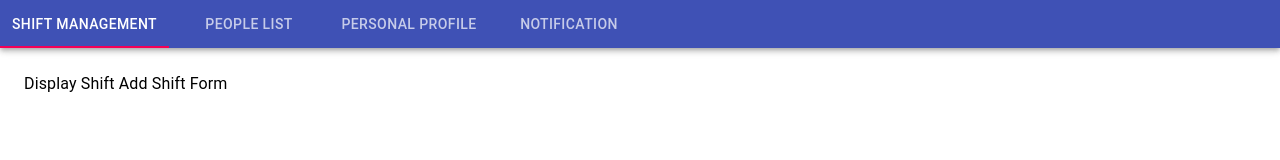
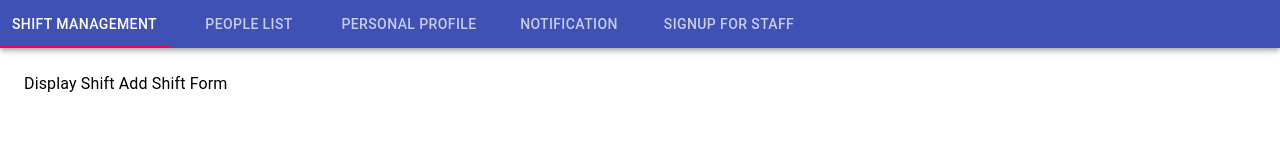
Before and after one commit to SEPM-M3-1/front-end, a React (Create React App) app: page /dashboardm in a window 1280 px wide. Shown: the top 160 px of the page. Built offline with nearby package versions, Linux system fonts and the light colour scheme.

Commit message:
add dashboard

```diff
--- a/src/components/DashBoardM/DashBoardM.js
+++ b/src/components/DashBoardM/DashBoardM.js
@@ -6,6 +6,7 @@ import Tabs from '@material-ui/core/Tabs';
 import Tab from '@material-ui/core/Tab';
 import Typography from '@material-ui/core/Typography';
 import Box from '@material-ui/core/Box';
+import SignUpS from '../SignUpS';
 
 function TabPanel(props) {
   const { children, value, index, ...other } = props;
@@ -63,6 +64,7 @@ export default function SimpleTabs() {
           <Tab label="People List" {...a11yProps(1)} />
           <Tab label="Personal Profile" {...a11yProps(2)} />
           <Tab label="Notification" {...a11yProps(3)} />
+          <Tab label="SignUp For Staff" {...a11yProps(4)} />
         </Tabs>
       </AppBar>
       <TabPanel value={value} index={0}>
@@ -80,6 +82,9 @@ export default function SimpleTabs() {
       <TabPanel value={value} index={3}>
 
       </TabPanel>
+      <TabPanel value={value} index={4}>
+        <SignUpS />
+        </TabPanel>
     </div>
   );
 }
```
